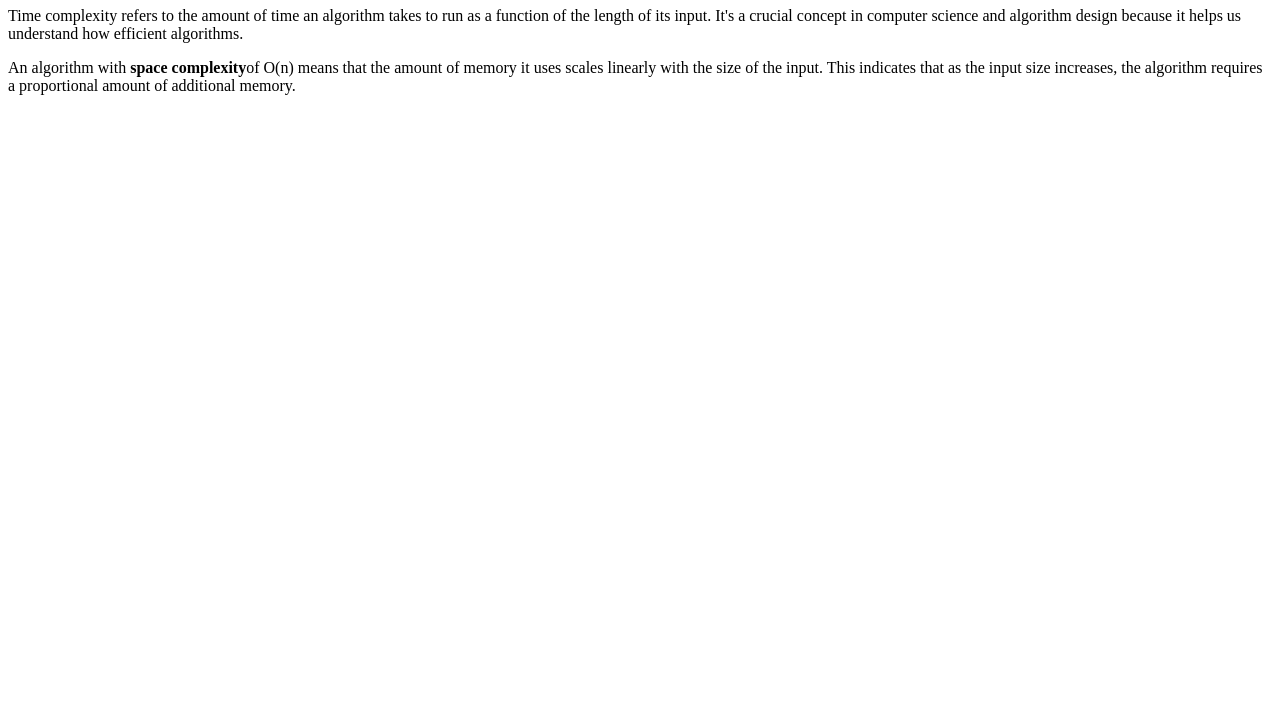
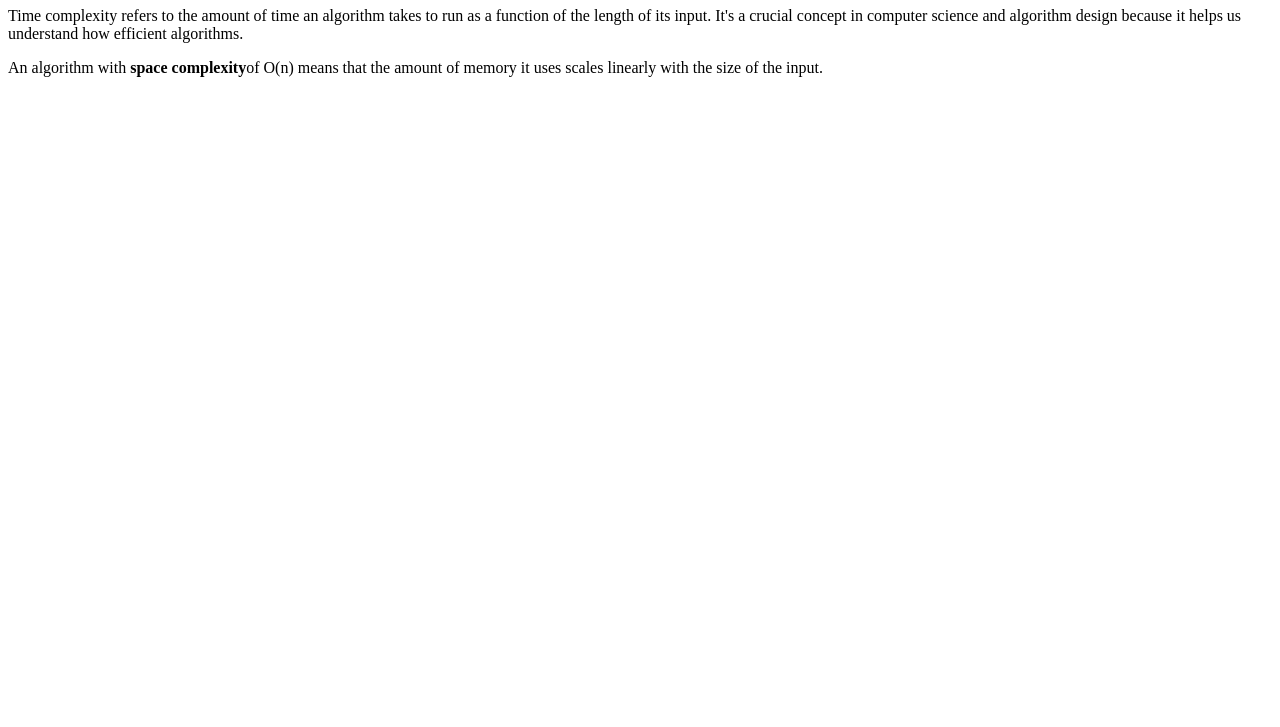
Before and after one commit to acciojob/time-and-space-complexity-aashxs, a website: page main.html in a window 1280 px wide. Shown: the part 73-800 px from the top of the page. Drawn offline with Linux system fonts and the light colour scheme.

Commit message:
created a submission

```diff
--- a/main.html
+++ b/main.html
@@ -15,9 +15,8 @@
     <p>
 
           An algorithm with <b>space complexity</b>of O(n) means that the amount of memory
-         it uses scales linearly with the size of the input. This indicates
-         that as the input size increases, the algorithm requires
-         a proportional amount of additional memory.
+         it uses scales linearly with the size of the input.
+
     </p>
     <script type="text/javascript" src="./script.js">
 </script>
```
